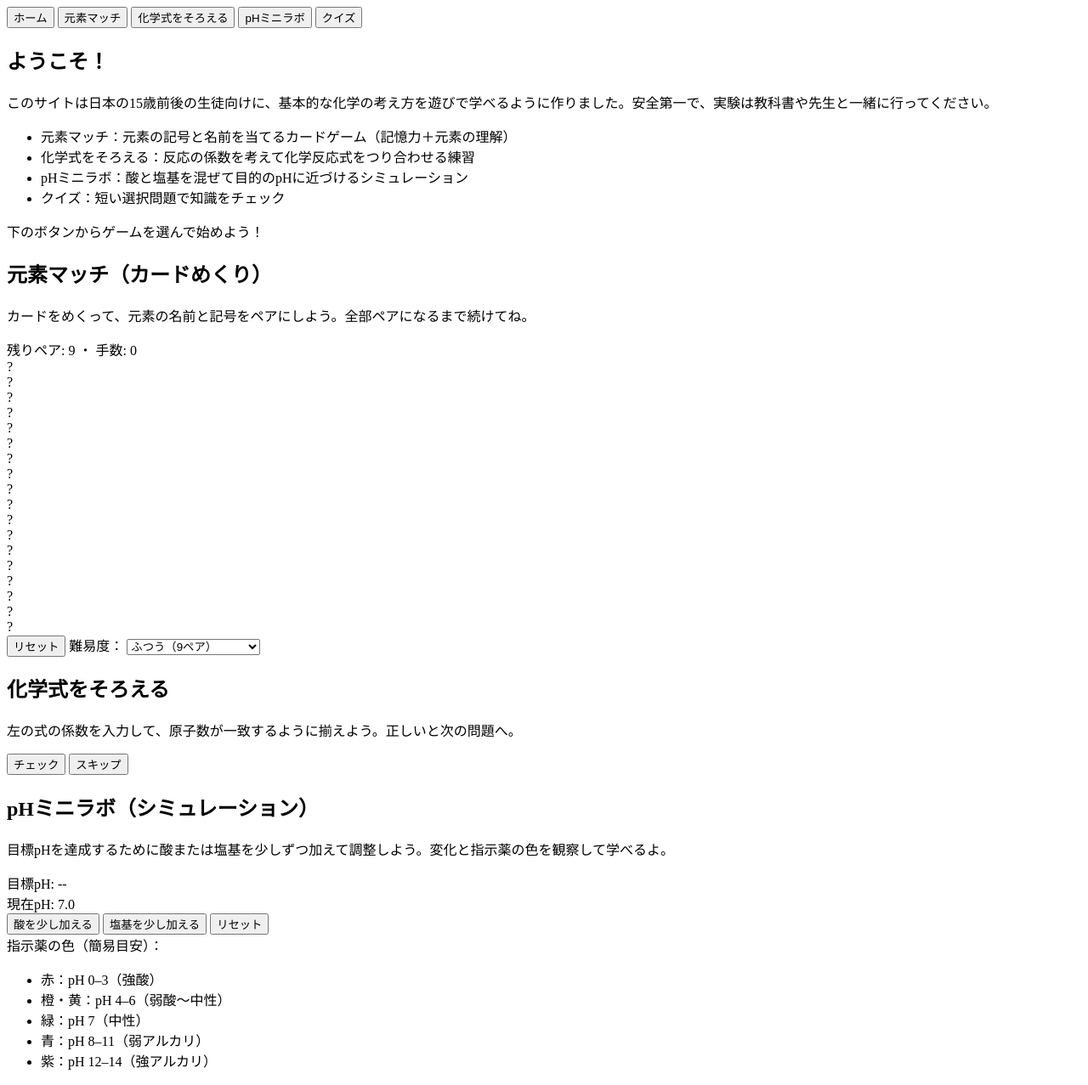
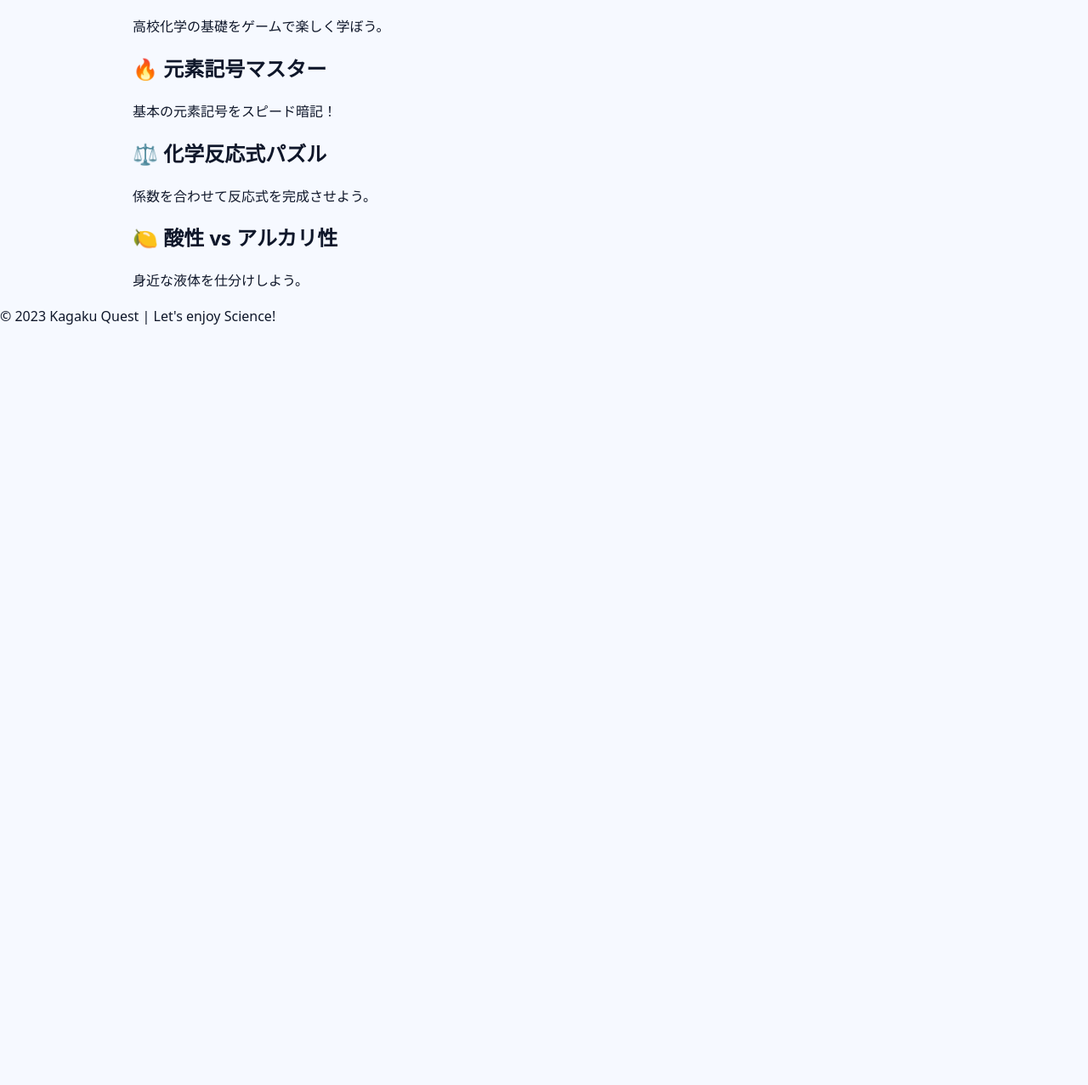
Before and after one commit to itsumray/Chemistrygame, a plain HTML site: page index.html in a window 1280 px wide. Shown: the part 121-1398 px from the top of the page at 85% size. After the commit the page ends 800 px from the top, so only its background shows below. Drawn offline with Linux system fonts and the light colour scheme.

Commit message:
Update index.html

```diff
--- a/index.html
+++ b/index.html
@@ -1,117 +1,51 @@
-<!doctype html>
+<!DOCTYPE html>
 <html lang="ja">
 <head>
-  <meta charset="utf-8" />
-  <meta name="viewport" content="width=device-width,initial-scale=1" />
-  <title>化学ミニゲーム - うたがく化学ラボ</title>
-  <link rel="stylesheet" href="styles.css" />
-  <meta name="description" content="15歳向けの化学を学ぶためのミニゲーム集（元素カード、化学式の係数合わせ、pHミニラボなど）。" />
+    <meta charset="UTF-8">
+    <meta name="viewport" content="width=device-width, initial-scale=1.0">
+    <title>化学クエスト (Chemistry Quest)</title>
+    <!-- Google Fonts for clean Japanese typography -->
+    <link rel="preconnect" href="https://fonts.googleapis.com">
+    <link rel="preconnect" href="https://fonts.gstatic.com" crossorigin>
+    <link href="https://fonts.googleapis.com/css2?family=Noto+Sans+JP:wght@400;700&family=M+PLUS+Rounded+1c:wght@500;800&display=swap" rel="stylesheet">
+    <link rel="stylesheet" href="style.css">
 </head>
 <body>
-  <header class="site-header">
-    <h1>うたがく化学ラボ</h1>
-    <p class="tagline">遊びながら学ぶ、15歳向けの化学ミニゲーム</p>
+
+    <header>
+        <div class="logo">🧪 化学クエスト</div>
         <nav>
-      <button data-game="home" class="nav-btn active">ホーム</button>
-      <button data-game="element-match" class="nav-btn">元素マッチ</button>
-      <button data-game="equation-balance" class="nav-btn">化学式をそろえる</button>
-      <button data-game="ph-lab" class="nav-btn">pHミニラボ</button>
-      <button data-game="quiz" class="nav-btn">クイズ</button>
+            <button onclick="showHome()">ホーム</button>
+            <button onclick="loadGame('elements')">元素記号</button>
+            <button onclick="loadGame('equations')">化学反応式</button>
+            <button onclick="loadGame('ph')">酸・塩基</button>
         </nav>
     </header>
 
-  <main id="app">
-    <!-- HOME -->
-    <section id="home" class="panel">
-      <h2>ようこそ！</h2>
-      <p>このサイトは日本の15歳前後の生徒向けに、基本的な化学の考え方を遊びで学べるように作りました。安全第一で、実験は教科書や先生と一緒に行ってください。</p>
-      <ul>
-        <li>元素マッチ：元素の記号と名前を当てるカードゲーム（記憶力＋元素の理解）</li>
-        <li>化学式をそろえる：反応の係数を考えて化学反応式をつり合わせる練習</li>
-        <li>pHミニラボ：酸と塩基を混ぜて目的のpHに近づけるシミュレーション</li>
-        <li>クイズ：短い選択問題で知識をチェック</li>
-      </ul>
-      <p>下のボタンからゲームを選んで始めよう！</p>
-    </section>
-
-    <!-- ELEMENT MATCH -->
-    <section id="element-match" class="panel hidden">
-      <h2>元素マッチ（カードめくり）</h2>
-      <p>カードをめくって、元素の名前と記号をペアにしよう。全部ペアになるまで続けてね。</p>
-      <div id="em-stats" class="stats">残りペア: <span id="pairs-left">--</span> ・ 手数: <span id="moves">0</span></div>
-      <div id="em-board" class="board"></div>
-      <div class="controls">
-        <button id="em-reset">リセット</button>
-        <label>難易度：
-          <select id="em-difficulty">
-            <option value="6">かんたん（6ペア）</option>
-            <option value="9" selected>ふつう（9ペア）</option>
-            <option value="12">むずかしい（12ペア）</option>
-          </select>
-        </label>
+    <main id="game-container">
+        <!-- Dynamic content will be loaded here via JavaScript -->
+        <div class="hero">
+            <h1>化学の世界へようこそ！</h1>
+            <p>高校化学の基礎をゲームで楽しく学ぼう。</p>
+            <div class="menu-grid">
+                <div class="menu-card" onclick="loadGame('elements')">
+                    <h2>🔥 元素記号マスター</h2>
+                    <p>基本の元素記号をスピード暗記！</p>
                 </div>
-    </section>
-
-    <!-- EQUATION BALANCE -->
-    <section id="equation-balance" class="panel hidden">
-      <h2>化学式をそろえる</h2>
-      <p>左の式の係数を入力して、原子数が一致するように揃えよう。正しいと次の問題へ。</p>
-      <div id="eb-question" class="equation"></div>
-      <div id="eb-inputs" class="equation-inputs"></div>
-      <div class="controls">
-        <button id="eb-check">チェック</button>
-        <button id="eb-skip">スキップ</button>
-        <div id="eb-feedback" class="feedback"></div>
+                <div class="menu-card" onclick="loadGame('equations')">
+                    <h2>⚖️ 化学反応式パズル</h2>
+                    <p>係数を合わせて反応式を完成させよう。</p>
                 </div>
-    </section>
-
-    <!-- PH LAB -->
-    <section id="ph-lab" class="panel hidden">
-      <h2>pHミニラボ（シミュレーション）</h2>
-      <p>目標pHを達成するために酸または塩基を少しずつ加えて調整しよう。変化と指示薬の色を観察して学べるよ。</p>
-      <div class="ph-container">
-        <div class="ph-controls">
-          <div class="target">目標pH: <span id="ph-target">--</span></div>
-          <div>現在pH: <span id="ph-current">7.0</span></div>
-          <div class="buttons">
-            <button id="add-acid">酸を少し加える</button>
-            <button id="add-base">塩基を少し加える</button>
-            <button id="ph-reset">リセット</button>
-          </div>
-          <div id="ph-feedback" class="feedback"></div>
-        </div>
-        <div class="ph-beaker">
-          <div id="beaker" class="beaker" title="溶液の色は指示薬の目安です"></div>
-          <div class="legend">
-            指示薬の色（簡易目安）：
-            <ul>
-              <li>赤：pH 0–3（強酸）</li>
-              <li>橙・黄：pH 4–6（弱酸〜中性）</li>
-              <li>緑：pH 7（中性）</li>
-              <li>青：pH 8–11（弱アルカリ）</li>
-              <li>紫：pH 12–14（強アルカリ）</li>
-            </ul>
+                <div class="menu-card" onclick="loadGame('ph')">
+                    <h2>🍋 酸性 vs アルカリ性</h2>
+                    <p>身近な液体を仕分けしよう。</p>
                 </div>
             </div>
         </div>
-    </section>
-
-    <!-- QUIZ -->
-    <section id="quiz" class="panel hidden">
-      <h2>クイズ</h2>
-      <div id="quiz-card" class="quiz-card">
-        <div id="quiz-question"></div>
-        <div id="quiz-answers" class="answers"></div>
-        <div class="controls">
-          <button id="quiz-next">次へ</button>
-          <div id="quiz-feedback" class="feedback"></div>
-        </div>
-      </div>
-    </section>
     </main>
 
-  <footer class="site-footer">
-    <p>作成: うたがく化学ラボ — 教材用途で自由に使ってください（教育目的）。</p>
+    <footer>
+        <p>© 2023 Kagaku Quest | Let's enjoy Science!</p>
     </footer>
 
     <script src="script.js"></script>
```
Lines whose indentation alone changed are shown as unchanged.
